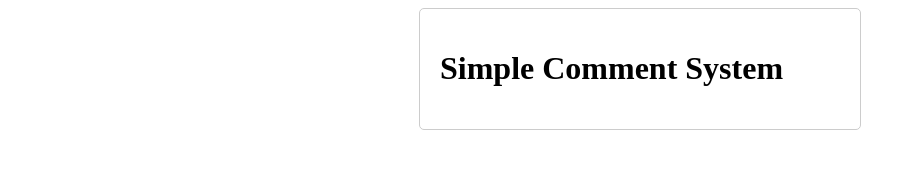
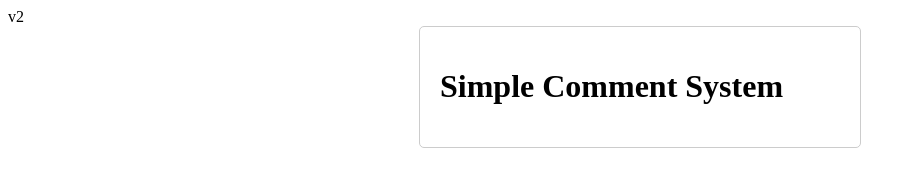
Before and after one commit to Troop223/FeatureTestingLab.github.io, a plain HTML site: page index.html in a window 1280 px wide. Shown: the whole page, without its empty margins (0-915 px from the left). Drawn offline with Linux system fonts and the light colour scheme.

Commit message:
Update index.html

```diff
--- a/index.html
+++ b/index.html
@@ -32,6 +32,7 @@
 </style>
 </head>
 <body>
+    v2
     <div id="commentBox">
         <h1>Simple Comment System</h1>
         <div id="nameInput" style="display: none;">
```
